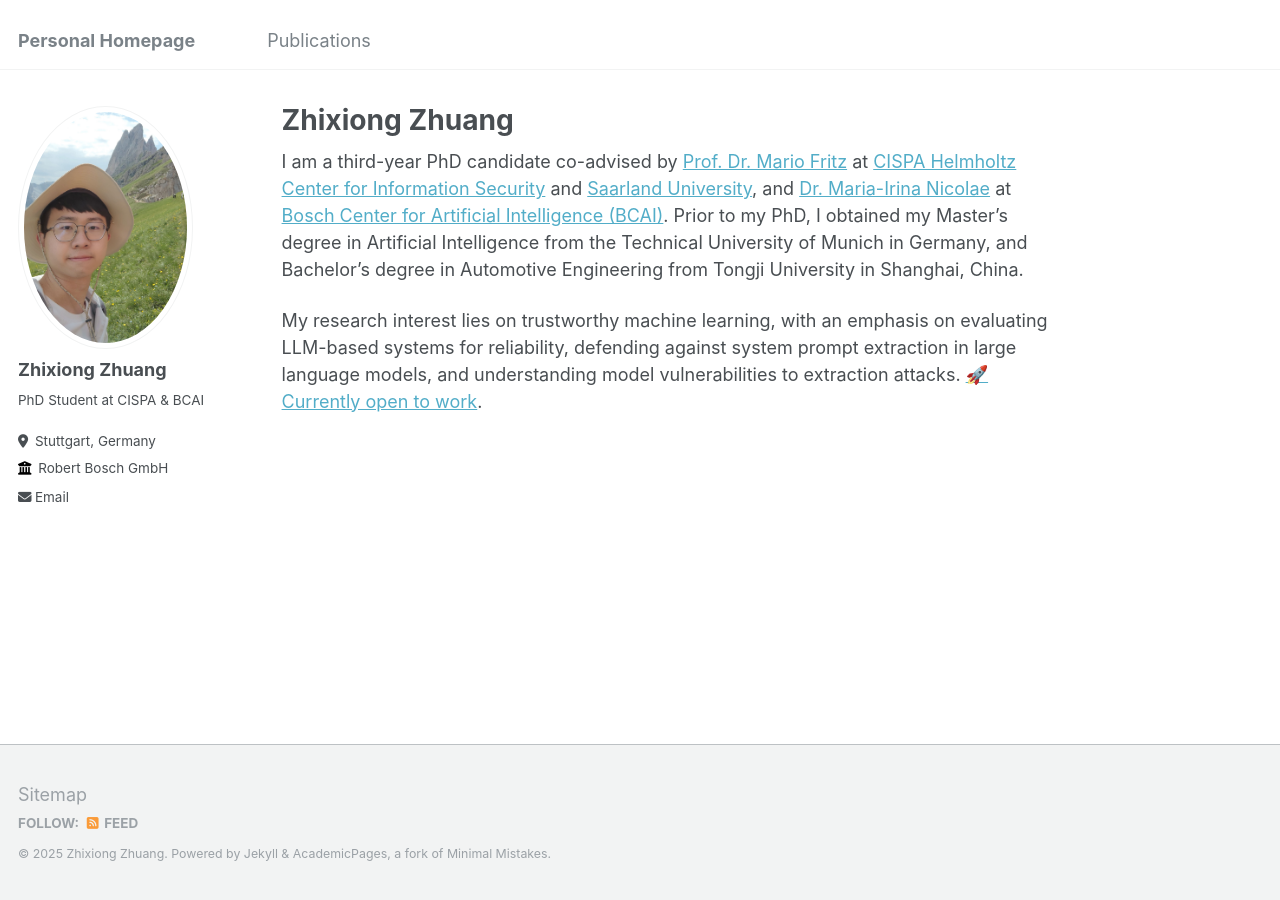
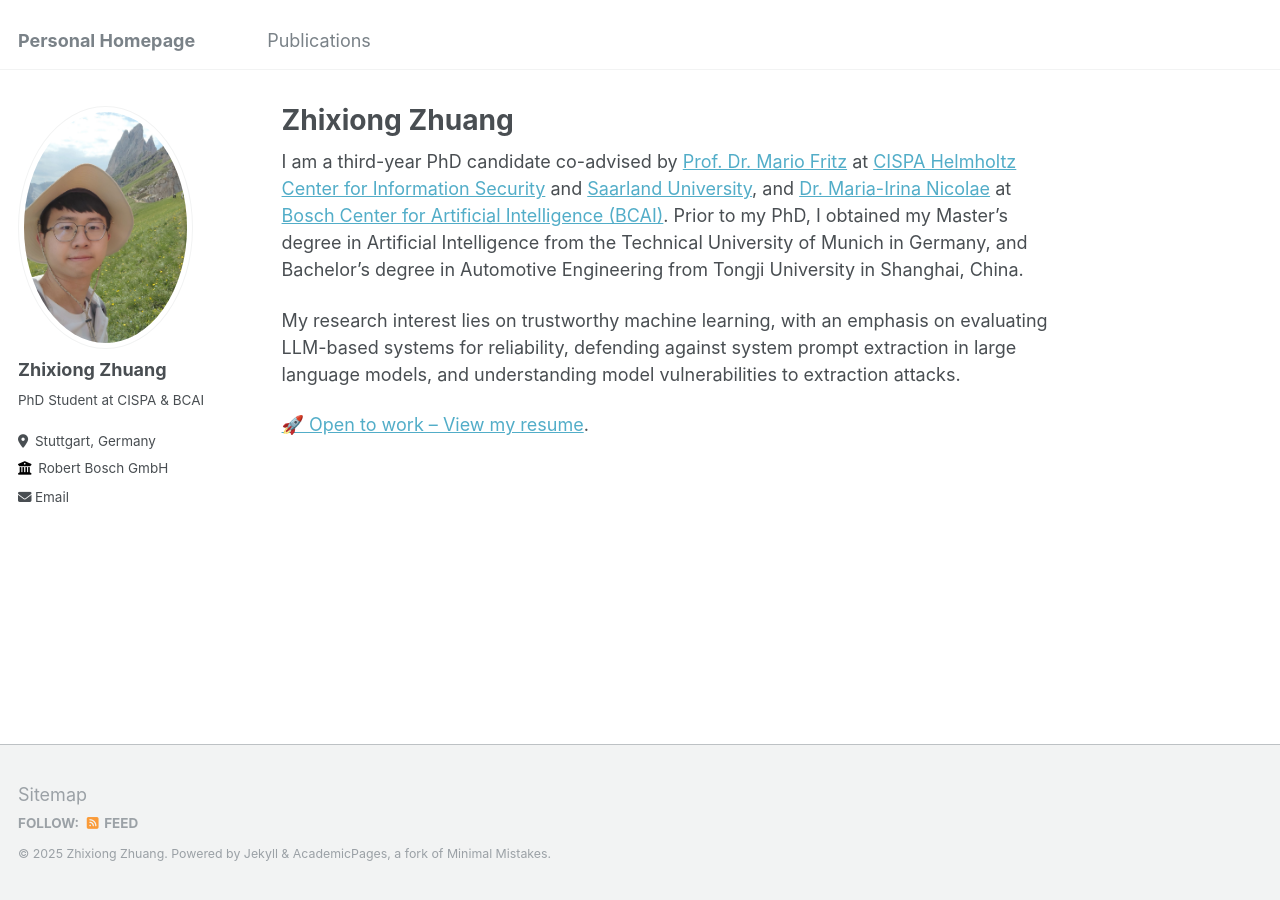
Before and after one commit to zhixiongzh/zhixiongzh.github.io, a Jekyll site: the page built from _pages/about.md, in a window 1280 px wide. Built offline with Jekyll 4.4.1, drawn with Linux system fonts in a browser that asks for light colours.

Commit message:
Update about.md

```diff
--- a/_pages/about.md
+++ b/_pages/about.md
@@ -9,4 +9,6 @@ redirect_from:
 
 I am a third-year PhD candidate co-advised by [Prof. Dr. Mario Fritz](https://cispa.saarland/group/fritz/) at [CISPA Helmholtz Center for Information Security](https://cispa.de/en) and [Saarland University](https://www.uni-saarland.de/en/home.html), and [Dr. Maria-Irina Nicolae](https://ririnicolae.github.io/) at [Bosch Center for Artificial Intelligence (BCAI)](https://www.bosch-ai.com/). Prior to my PhD, I obtained my Master's degree in Artificial Intelligence from the Technical University of Munich in Germany, and Bachelor's degree in Automotive Engineering from Tongji University in Shanghai, China.
 
-My research interest lies on trustworthy machine learning, with an emphasis on evaluating LLM-based systems for reliability, defending against system prompt extraction in large language models, and understanding model vulnerabilities to extraction attacks. [🚀 Currently open to work](/Resume_Zhixiong_English.pdf).
+My research interest lies on trustworthy machine learning, with an emphasis on evaluating LLM-based systems for reliability, defending against system prompt extraction in large language models, and understanding model vulnerabilities to extraction attacks.
+
+[🚀 Open to work – View my resume](/Resume_Zhixiong_English.pdf).
```
